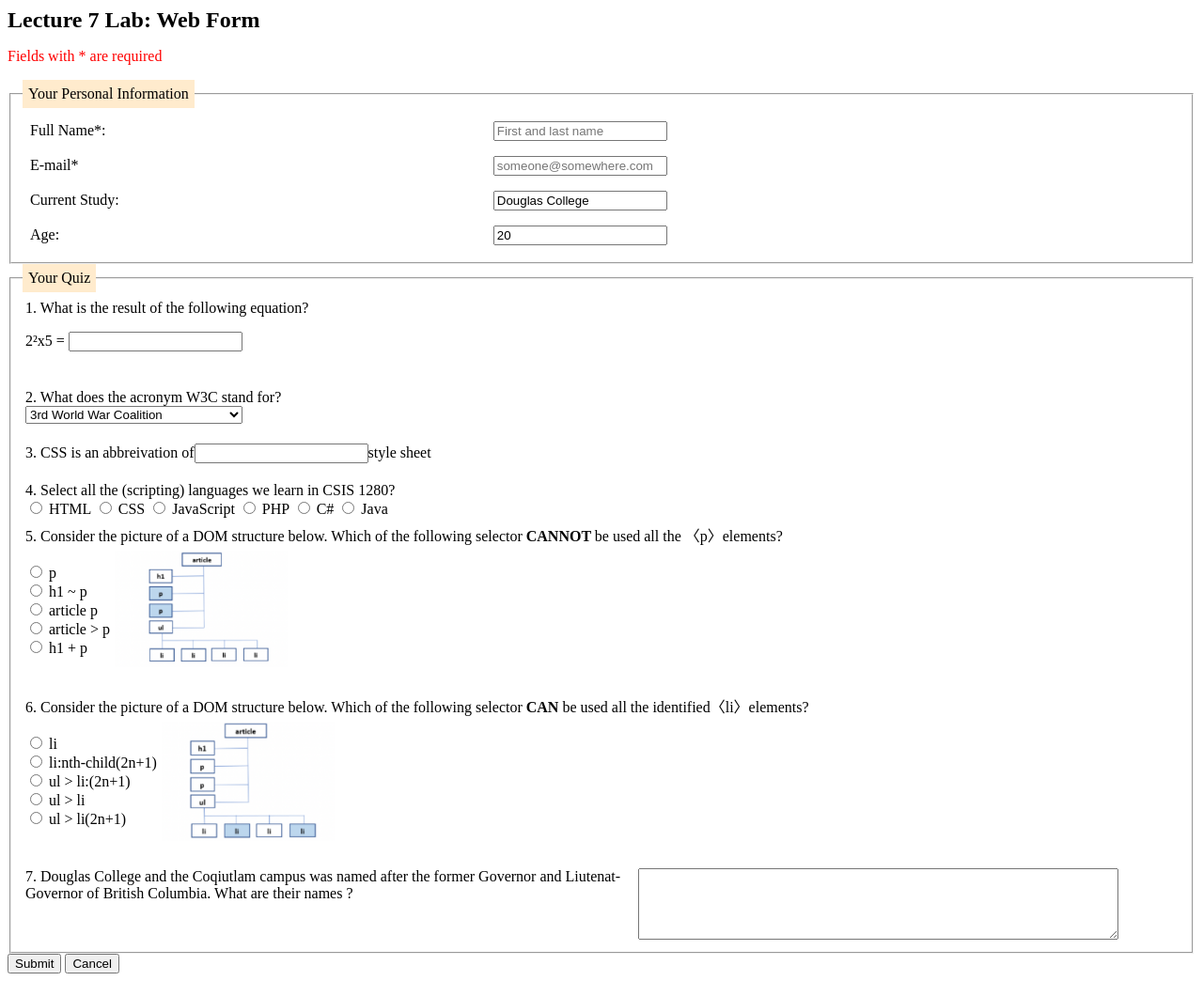
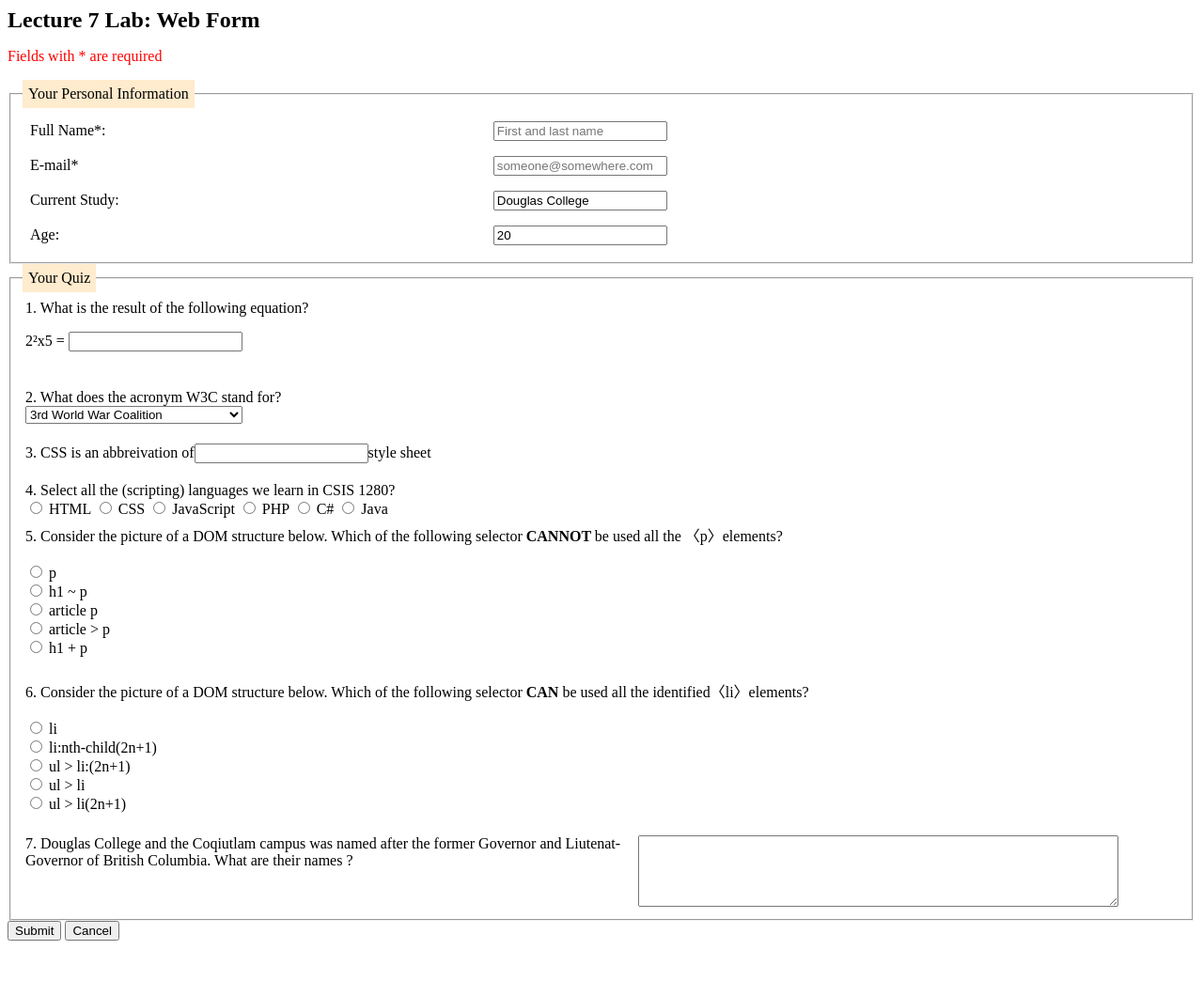
Before and after one commit to wangchunng/Web-Form, a plain HTML site: page index.html in a window 1280 px wide. Shown: the whole page at 94% size. After the commit the page ends 1009 px from the top, so only its background shows below. Drawn offline with Linux system fonts and the light colour scheme.

Commit message:
Update index.html

```diff
--- a/index.html
+++ b/index.html
@@ -102,7 +102,6 @@
                 <input name="article > p" class="Q5A4" type="radio"> article > p
                 <input name="h1 + p" class="Q5A5" type="radio"> h1 + p
                         </section>
-                <img src="image/Q5.png" class="Q5P">
                 </section>
              </div>
 
@@ -117,7 +116,6 @@
                 <input name="Q6A1" id="Q4A1" type="radio"> ul > li
                 <input name="Q6A1" id="Q4A1" type="radio"> ul > li(2n+1)
                      </section>
-                    <img src="image/Q6.png" class="Q6P">
                 </section>
              </div>
 
```
